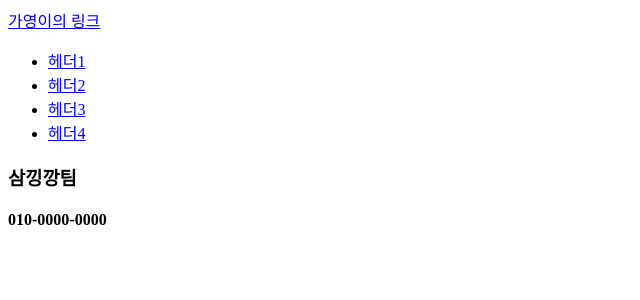
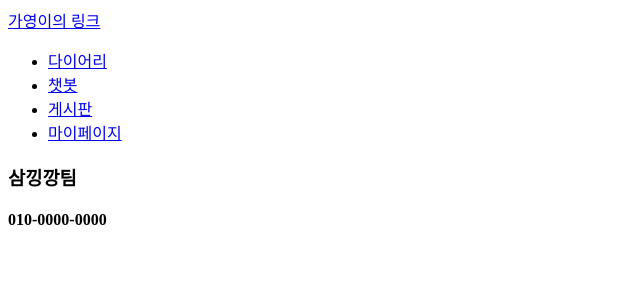
Before and after one commit to Team-Samkkingkkang/popoDiary_postgres, a Django app: page / in a window 1280 px wide. Shown: the top 300 px of the page, without its empty margins (0-640 px from the left). Run offline with Django 4.2, Linux system fonts and the light colour scheme.

Commit message:
헤더 네임 변경

```diff
--- a/templates/header.html
+++ b/templates/header.html
@@ -1,10 +1,10 @@
 <header>
     <nav>
         <ul>
-            <li><a href="{% url 'diarys:diary' %}">헤더1</a></li>
-            <li><a href = "{% url 'chatbots:chatbot' %}">헤더2</a></li>
-            <li><a href="{% url 'boards:board' %}">헤더3</a></li>
-            <li><a href="{% url 'mys:my' %}">헤더4</a></li>
+            <li><a href="{% url 'diarys:diary' %}">다이어리</a></li>
+            <li><a href = "{% url 'chatbots:chatbot' %}">챗봇</a></li>
+            <li><a href="{% url 'boards:board' %}">게시판</a></li>
+            <li><a href="{% url 'mys:my' %}">마이페이지</a></li>
         </ul>
     </nav>
 </header>
```
